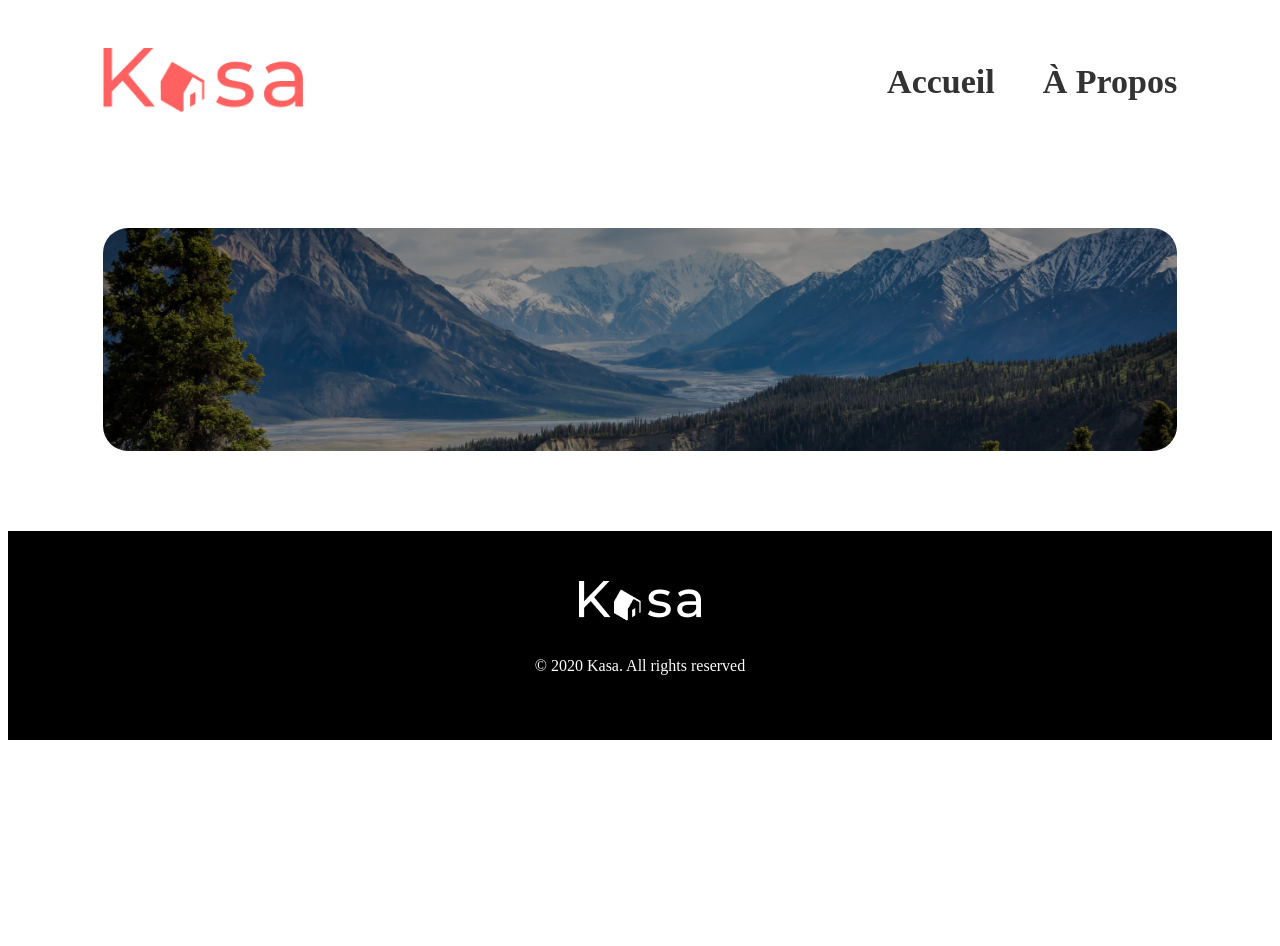
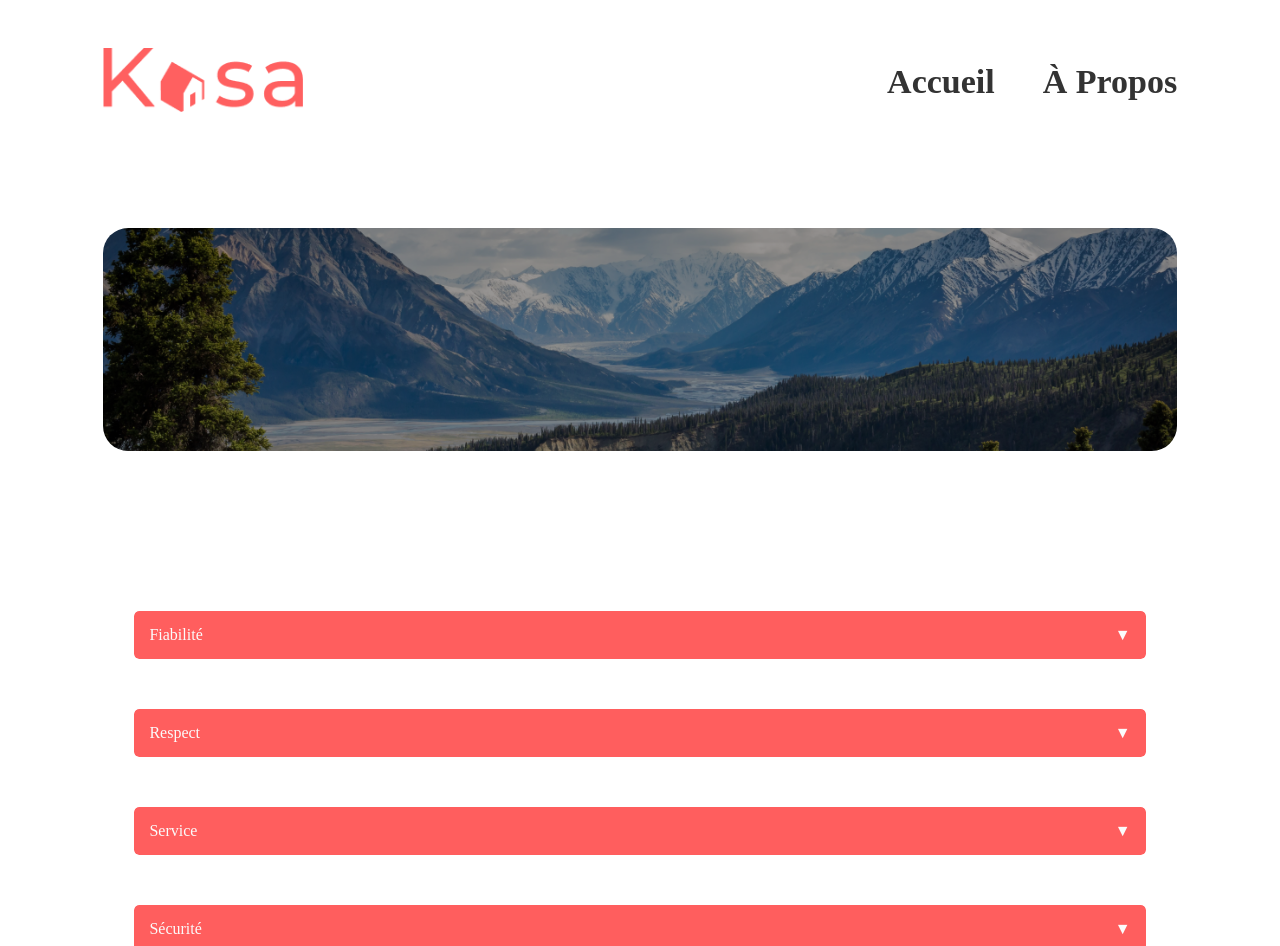
Before and after one commit to JoshUrdnb/Kasa, a React (Create React App) app: page /about in a window 1280 px wide. Shown: the top 946 px of the page. Before the commit the page ends 800 px from the top, so only its background shows below. Built offline with nearby package versions, Linux system fonts and the light colour scheme.

Commit message:
Implementation of a collapsible component using useState to manage its open and closed state dynamically.

```diff
--- /dev/null
+++ b/src/components/collapse/Collapse.js
@@ -0,0 +1,26 @@
+import React, { useState } from 'react'
+import './collapse.css'
+
+function Collapse({ title, content }) {
+    const [isOpen, setIsOpen] = useState(false)
+
+    const toggleCollapse = () => {
+        setIsOpen(!isOpen)
+    };
+
+    return (
+        <div className="collapse">
+            <div className="collapse-header" onClick={toggleCollapse}>
+                <span>{title}</span>
+                <span>{isOpen ? '▲' : '▼'}</span>
+            </div>
+            {isOpen && (
+                <div className="collapse-content">
+                    <p>{content}</p>
+                </div>
+            )}
+        </div>
+    )
+}
+
+export default Collapse
--- /dev/null
+++ b/src/components/collapse/collapse.css
@@ -0,0 +1,46 @@
+.collapse-container {
+    max-width: 80%;
+    margin: 10rem auto 0;
+    height: 50vh;
+}
+
+.collapse {
+    margin: 50px 0;
+    border: none;
+    border-radius: 5px;
+    overflow: hidden;
+    width: 100%;
+}
+
+.collapse-header {
+    display: flex;
+    justify-content: space-between;
+    align-items: center;
+    padding: 15px;
+    background-color: #ff5e5e;
+    color: #FBFBFB;
+    cursor: pointer;
+    border-radius: 5px;
+}
+
+.collapse-header h2 {
+    margin: 0;
+    font-size: 18px;
+}
+
+.collapse-header .arrow {
+    transition: transform 0.3s ease;
+}
+
+.collapse-header .arrow.open {
+    transform: rotate(180deg);
+}
+
+.collapse-content {
+    max-height: 200px;
+    padding: 15px;
+    background-color: #FBFBFB;
+    color: #333;
+    font-size: 16px;
+    animation: expand 0.3s ease;
+}
--- a/src/pages/about/about.js
+++ b/src/pages/about/about.js
@@ -1,13 +1,22 @@
 import Header from '../../layout/header/Header'
 import Banner from '../../components/banner/Banner'
 import AboutBanner from '../../assets/image-banner-about.png'
+import Collapse from '../../components/collapse/Collapse'
 import Footer from '../../layout/footer/Footer'
 
 export default function About() {
 	return (
 		<div className='about'>
 			<Header />
-			<Banner myBanner={AboutBanner}/>
+			<Banner myBanner={AboutBanner} />
+			<div className='collapse-container'>
+				<div className="collapses">
+					<Collapse title="Fiabilité" content="Description." />
+					<Collapse title="Respect" content="Description." />
+					<Collapse title="Service" content="Description." />
+					<Collapse title="Sécurité" content="Description." />
+				</div>
+			</div>
 			<Footer />
 		</div>
 	)
```
